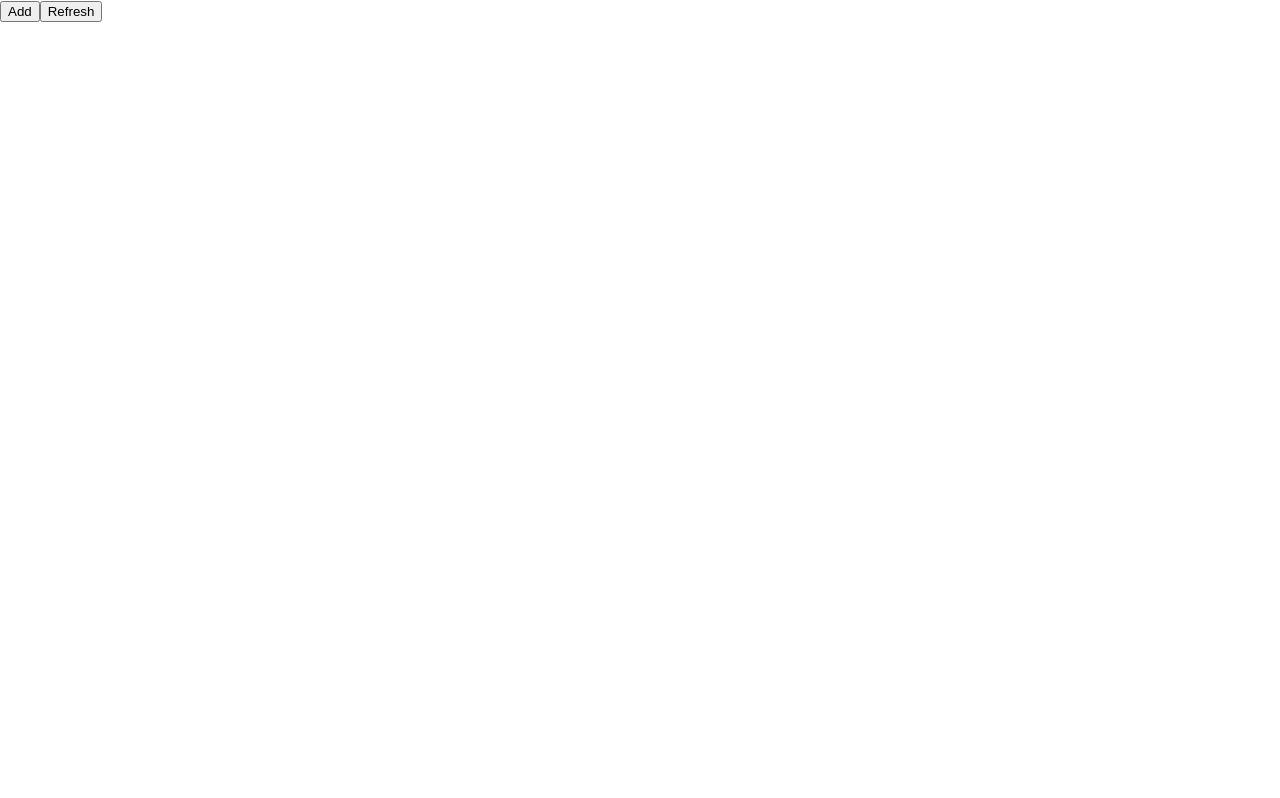
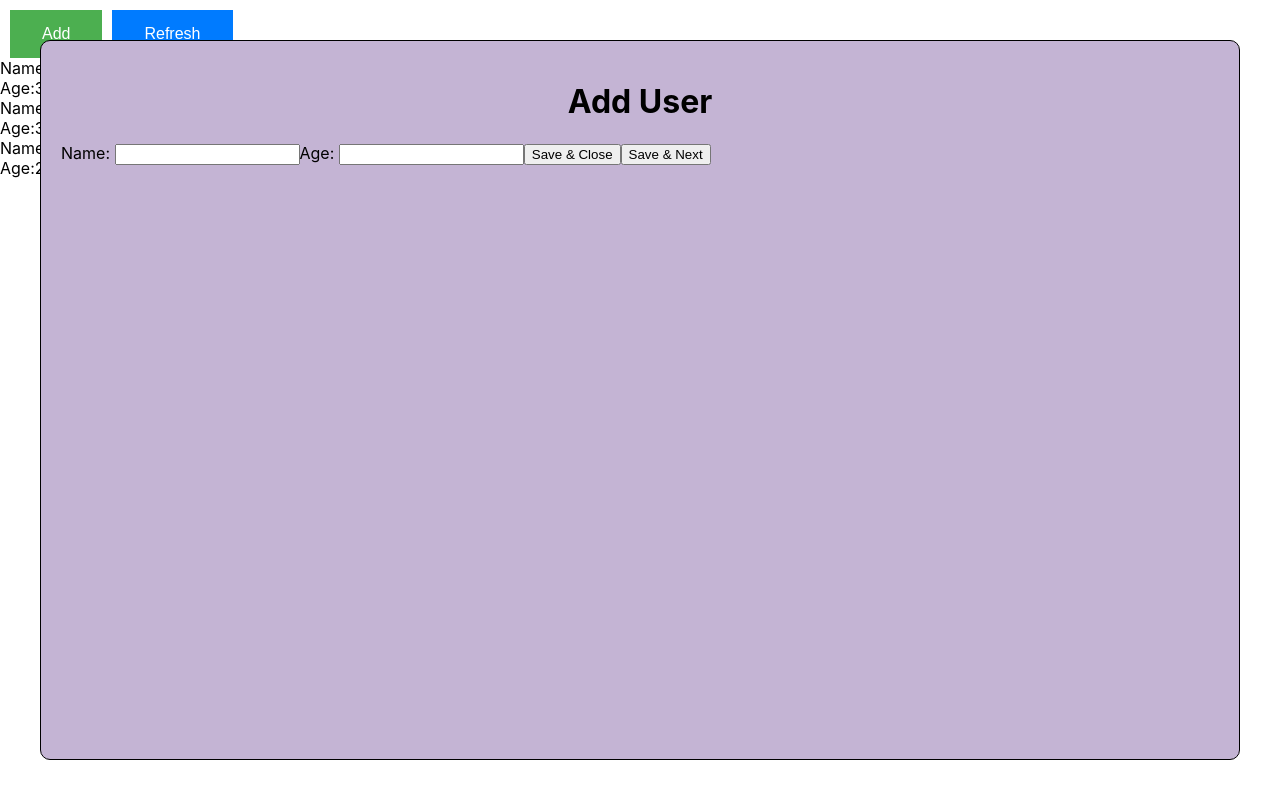
Before and after one commit to bhagyashreeI/react-crud, a React (Create React App) app: page / in a window 1280 px wide. Both pictures are taken after a click on the button "Add". Built offline with nearby package versions, Linux system fonts and the light colour scheme.

Commit message:
added modal

```diff
--- a/src/App.js
+++ b/src/App.js
@@ -1,11 +1,58 @@
 import './App.css';
 import React, { Component } from "react";
 import Control from "./components/Controls/Control";
+import Users from './containers/Users/Users';
+import Add from './components/Controls/Modal/Add/Add';
+
+class App extends Component{
+  state = {
+    showButton:true,
+    showAddModal:false,
+    users:[
+      { id: 'p1', name: 'Shree', age: 31 },
+      { id: 'p2', name: 'Yuga', age: 30 },
+      { id: 'p3', name: 'Tanuja', age: 26 }
+    ]
+  };
+
+  handleModal = () => {
+    this.setState({ showAddModal : true})
+  };
+
+  handleAddUser = () =>{
+    let ucnt =  this.state.users.length;
+    let newcnt = ucnt + 1;
+    let uid = 'p'+newcnt;
+    let newuser = { id: uid,name:'test4',age:36};
+    const users = [...this.state.users];
+    users.push(newuser);
+    this.setState({ users: users });
+  }
 
 
-class App extends Component{
+
   render(){
-    return <Control></Control>;
+    let addmodal = null;
+    if (this.state.showAddModal){
+      addmodal = (
+        <Add />
+      )
+    }
+
+      if (this.state.showButton) {
+        return (
+        <div >
+            <Control type="Add" color="success"  clicked={this.handleAddUser} openmodal={this.handleModal} />
+            <Control type="Refresh" color="primary" />
+
+            {addmodal}
+
+            <Users users={this.state.users}></Users>
+        </div>
+        )
+      }
+
+
   }
 }
 
--- a/src/components/Controls/Control.css
+++ b/src/components/Controls/Control.css
@@ -1,5 +1,4 @@
 .button {
-  background-color: #4CAF50; /* Green */
   border: none;
   color: white;
   padding: 15px 32px;
@@ -8,3 +7,37 @@
   display: inline-block;
   font-size: 16px;
 }
+.success {
+    background-color:#4CAF50;
+}
+.primary {
+    background-color:#007bff;
+}
+
+/*ul {
+  li {
+    padding-top: 10;
+  }
+
+  a { padding-bottom: 10; }
+}*/
+
+
+.p10-all{
+    padding:10px
+}
+.m10-all{
+    margin:10px
+}
+.m10-top{
+    margin-top:10px
+}
+.m10-bottom{
+    margin-bottom:10px
+}
+.m10-left{
+    margin-left:10px
+}
+.m10-right{
+    margin-right:10px
+}
--- a/src/components/Controls/Control.js
+++ b/src/components/Controls/Control.js
@@ -1,16 +1,20 @@
 import React, {Component} from 'react';
-import classes from './Control.css';
+import  './Control.css';
 
 import Hoc from './../../hoc/Hoc';
 
-const control = (props) => {
-    return (
-      <Hoc>
-        <button className={classes.button}>Add</button>
-        <button>Refresh</button>
-      </Hoc>
-    );
+class Control extends Component {
+    render(){
+        return (
+            <Hoc>
+                <button className={"button m10-left m10-top " + this.props.color} onClick={this.props.openmodal}>
+                    {this.props.type}
+                </button>
+            </Hoc>
+        );
+    }
+
 }
 
 
-export default control;
+export default Control;
--- /dev/null
+++ b/src/components/Controls/Modal/Add/Add.css
@@ -0,0 +1,24 @@
+  .Modal {
+      position: absolute;
+      top: 40px;
+      left: 40px;
+      right: 40px;
+      bottom: 40px;
+      border: 1px solid;
+      padding: 20px;
+      background-color: rgb(196, 180, 212);
+      border-radius: 10px;
+  }
+
+  .Overlay {
+      position: fixed;
+      top: 0;
+      left: 0;
+      right: 0;
+      bottom: 0;
+      background-color: rgb(250, 247, 253);
+  }
+
+  h1 {
+    text-align: center;
+  }
--- /dev/null
+++ b/src/components/Controls/Modal/Add/Add.js
@@ -0,0 +1,24 @@
+import React, {Component} from "react";
+import './Add.css';
+
+class Add extends Component{
+    handleSaveUser = (uaction) => {
+        alert(uaction)
+    }
+    render(){
+            return (
+                <div className="Modal">
+                    <h1>Add User</h1>
+                    <div>
+                        <label>Name: </label><input type="text" name="name" />
+                        <label>Age: </label><input type="text" name="age" />
+                        <button onClick={() => this.handleSaveUser('close')}>Save & Close</button>
+                        <button onClick={() => this.handleSaveUser('next')}>Save & Next</button>
+                    </div>
+                </div>
+            )
+
+
+    }
+}
+export default Add;
--- /dev/null
+++ b/src/containers/Users/User/User.js
@@ -0,0 +1,14 @@
+import React, {Component} from 'react';
+
+class User extends Component{
+    render(){
+        return(
+            <div>
+                <div>Name:{this.props.name}</div>
+                <div>Age:{this.props.age}</div>
+            </div>
+        )
+    }
+}
+
+export default User;
--- /dev/null
+++ b/src/containers/Users/Users.js
@@ -0,0 +1,17 @@
+import React, {Component} from "react";
+import User from "./User/User";
+
+class Users extends Component{
+
+    render(){
+        return this.props.users.map((p, index) => {
+            return <User
+                name={p.name}
+                age={p.age}
+                key={p.id}>
+            </User>
+        })
+    }
+}
+
+export default Users;
```
